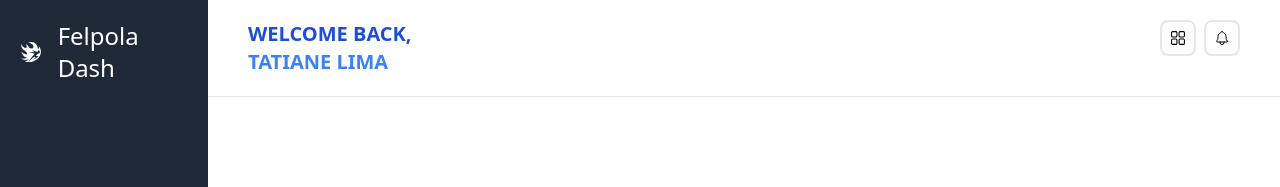
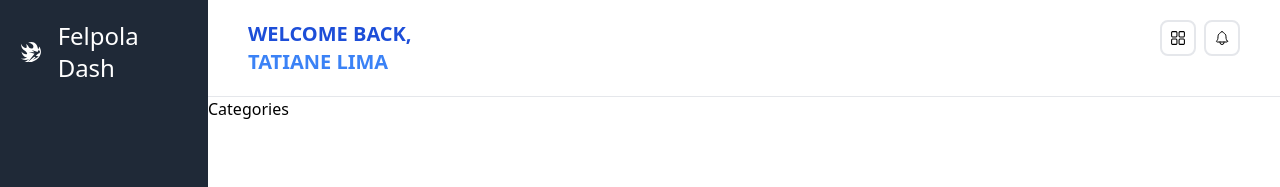
Before and after one commit to FelipeMatthew/trescon-learnings, a React (Vite) app in the folder react/dashboard-example/first-dash/: page / in a window 1280 px wide. Shown: the top 187 px of the page. Built offline with nearby package versions, Linux system fonts and the light colour scheme.

Commit message:
ui - title

```diff
--- a/react/dashboard-example/first-dash/src/components/Categories.tsx
+++ b/react/dashboard-example/first-dash/src/components/Categories.tsx
@@ -0,0 +1,7 @@
+const Categories = () => {
+  return (
+    <div>Categories</div>
+  )
+}
+
+export default Categories
--- a/react/dashboard-example/first-dash/src/components/Main.tsx
+++ b/react/dashboard-example/first-dash/src/components/Main.tsx
@@ -1,9 +1,11 @@
+import Categories from './Categories';
 import Header from './Header';
 
 const Main = () => {
   return (
     <div>
       <Header/>
+      <Categories/>
     </div>
   )
 }
--- /dev/null
+++ b/react/dashboard-example/first-dash/src/ui/Title.tsx
@@ -0,0 +1,9 @@
+import type { ReactNode } from "react"
+
+const Title = (children : ReactNode) => {
+  return (
+    <h3 className="font-bold text-blue-900 text-xl mb-2 uppercase">{children}</h3>
+  )
+}
+
+export default Title
```
